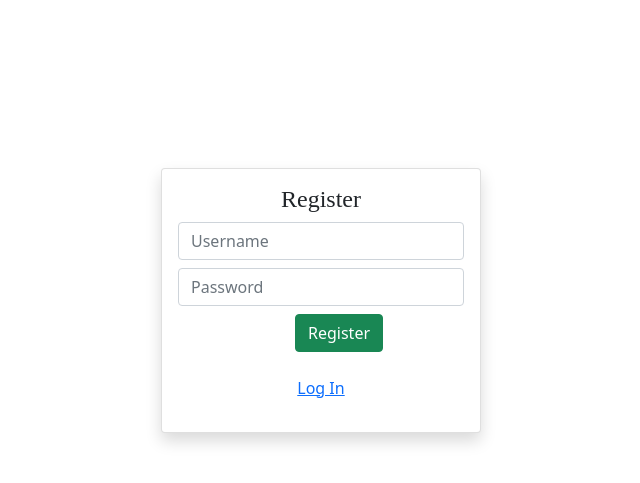
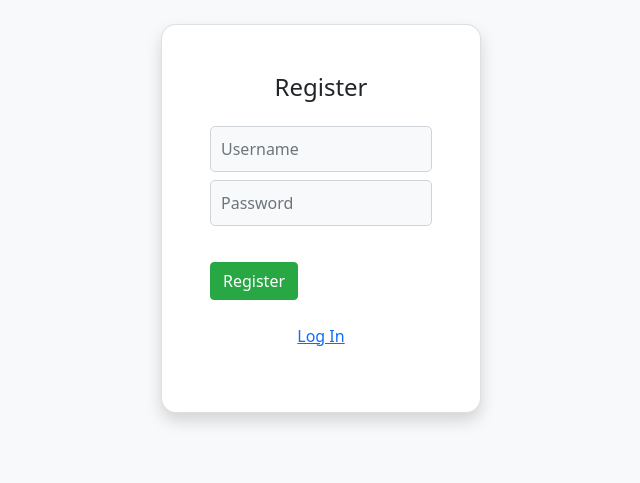
Before and after one commit to barbarafoliv/my-wealth-portrait-django-version, a Django app: page /register/ in a window 1280 px wide. Shown: the top 483 px of the page, without its empty margins (319-959 px from the left). Run offline with Django 5.2, Linux system fonts and the light colour scheme.

Commit message:
Refactored some code snipets

```diff
--- a/project/assets/templates/assets.html
+++ b/project/assets/templates/assets.html
@@ -1,8 +1,9 @@
 {% extends "base.html" %}
+{% load static %}
 {% block start %}
 
 <link href="https://maxcdn.bootstrapcdn.com/bootstrap/4.5.2/css/bootstrap.min.css" rel="stylesheet">
-<link rel="stylesheet" href="assets.css">
+<link rel="stylesheet" href={% static 'assets.css' %}>
 
 <div class="container mt-5">
     <div class="row">
--- a/project/assets/templates/base.html
+++ b/project/assets/templates/base.html
@@ -1,3 +1,5 @@
+{% load static %}
+
 <!DOCTYPE html>
 <html lang="en">
 
@@ -5,7 +7,7 @@
     <meta charset="UTF-8">
     <meta name="viewport" content="width=device-width, initial-scale=1.0">
     <title>{{page}}</title>
-    <link rel="stylesheet" href="base.css">
+    <link rel="stylesheet" href={% static 'base.css' %}>
 </head>
 
 <body>
--- a/project/assets/templates/login.html
+++ b/project/assets/templates/login.html
@@ -1,3 +1,5 @@
+{% load static %}
+
 <!doctype html>
 <html lang="en">
 
@@ -7,12 +9,11 @@
     <meta name="viewport" content="width=device-width, initial-scale=1">
     <link href="https://cdn.jsdelivr.net/npm/bootstrap@5.0.2/dist/css/bootstrap.min.css" rel="stylesheet"
         integrity="sha384-EVSTQN3/azprG1Anm3QDgpJLIm9Nao0Yz1ztcQTwFspd3yD65VohhpuuCOmLASjC" crossorigin="anonymous">
-    <link rel="stylesheet" href="login.css"> <!-- Linking the CSS file -->
+    <link rel="stylesheet" href={% static 'login.css' %}>
     <title>Login</title>
 </head>
 
 <body>
-
     <div class="container mt-4 bg-white col-md-3 card shadow p-3 mx-auto">
         <div class="login-form">
             {% if messages %}
--- a/project/assets/templates/register.html
+++ b/project/assets/templates/register.html
@@ -1,3 +1,5 @@
+{% load static %}
+
 <!doctype html>
 <html lang="en">
 
@@ -8,14 +10,10 @@
 	<link href="https://cdn.jsdelivr.net/npm/bootstrap@5.0.2/dist/css/bootstrap.min.css" rel="stylesheet"
 		integrity="sha384-EVSTQN3/azprG1Anm3QDgpJLIm9Nao0Yz1ztcQTwFspd3yD65VohhpuuCOmLASjC" crossorigin="anonymous">
 	<link rel="stylesheet" href="https://cdnjs.cloudflare.com/ajax/libs/font-awesome/6.4.0/css/all.min.css">
+	<link rel="stylesheet" href={% static 'register.css' %}>
 	<title>Login</title>
 </head>
-
 <body>
-
-	<body>
-		<br> <br><br><br><br><br>
-
 	<div class="container mt-4 bg-white mx-auto col-md-3 card shadow p-3">
 		<div class="login-form">
 			{% if messages %}
@@ -27,22 +25,20 @@
 			{% endif %}
 			<form action="" method="post">
 				{% csrf_token %}
-					<h4 class="text-center" style="font-family: 'Times New Roman', Times, serif;">Register</h4>
-					<div class="form-group">
+				<h4 class="text-center">Register</h4>
+				<div class="form-group mt-4">
 					<input type="text" class="form-control" name="username" placeholder="Username" required>
 				</div>
 				<div class="form-group mt-2">
 					<input type="password" class="form-control" name="password" placeholder="Password" required>
 				</div>
-					<div class="form-group mt-2">
-						<button class="btn btn-success btn-block" style="margin-left: 117px;">Register</button>
+				<div class="form-group mt-3">
+					<button class="btn btn-success btn-block">Register</button>
 				</div>
-					<br>
 			</form>
-				<p class="text-center"><a href="{% url 'login' %}">Log In</a></p>
+			<p class="text-center mt-4"><a href="{% url 'login' %}">Log In</a></p>
 		</div>
 	</div>
-
 </body>
 
 </html>
--- a/project/assets/templates/update_asset.html
+++ b/project/assets/templates/update_asset.html
@@ -1,14 +1,15 @@
 {% extends "base.html" %}
+{% load static %}
 {% block start %}
 
 <link href="https://maxcdn.bootstrapcdn.com/bootstrap/4.5.2/css/bootstrap.min.css" rel="stylesheet">
-<link rel="stylesheet" href="update_asset.css"> <!-- Linking the CSS file -->
+<link rel="stylesheet" href={% static 'update_asset.css' %}>
 
 <div class="container mt-5 col-5">
     <form class="col-6 mx-auto card p-3 shadow-lg" method="post" enctype="multipart/form-data">
         {% csrf_token %}
 
-        <h4>Update Asset</h4>
+        <h4 class="text-center">Update Asset</h4>
         <hr>
         <div class="form-group">
             <label for="inputName">Name</label>
--- a/project/project/settings.py
+++ b/project/project/settings.py
@@ -121,10 +121,6 @@ STATIC_ROOT = BASE_DIR / 'productionfiles'
 
 STATIC_URL = '/static/'
 
-STATICFILES_DIRS = [
-    BASE_DIR / "static",
-]
-
 # Default primary key field type
 # https://docs.djangoproject.com/en/5.0/ref/settings/#default-auto-field
 
```
Also changed, not shown: project/assets/static/report.css (added, +62 -0 lines), project/assets/templates/report.html (+2 -72 lines), 5 other files. Lines whose indentation alone changed are shown as unchanged.
